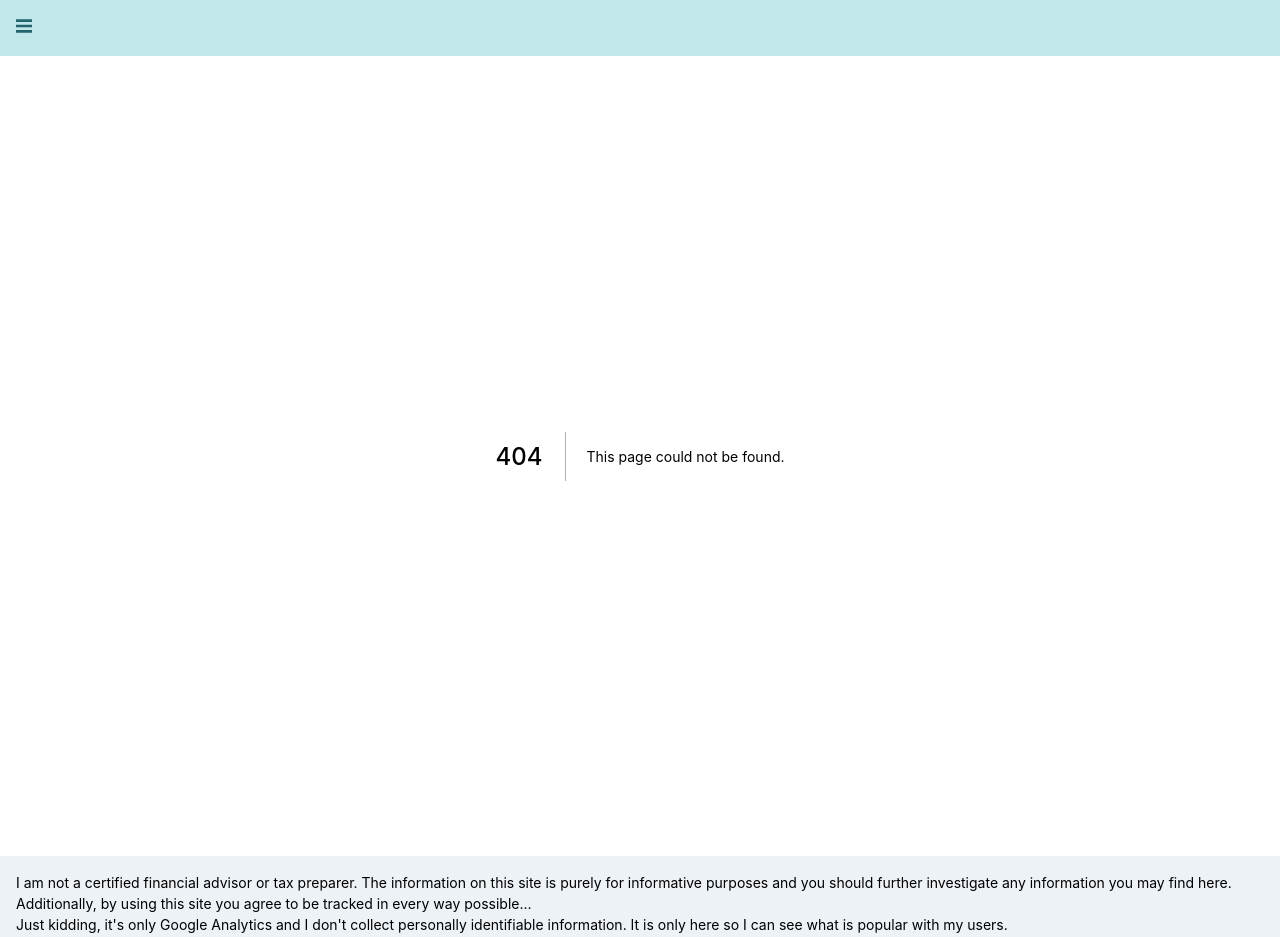
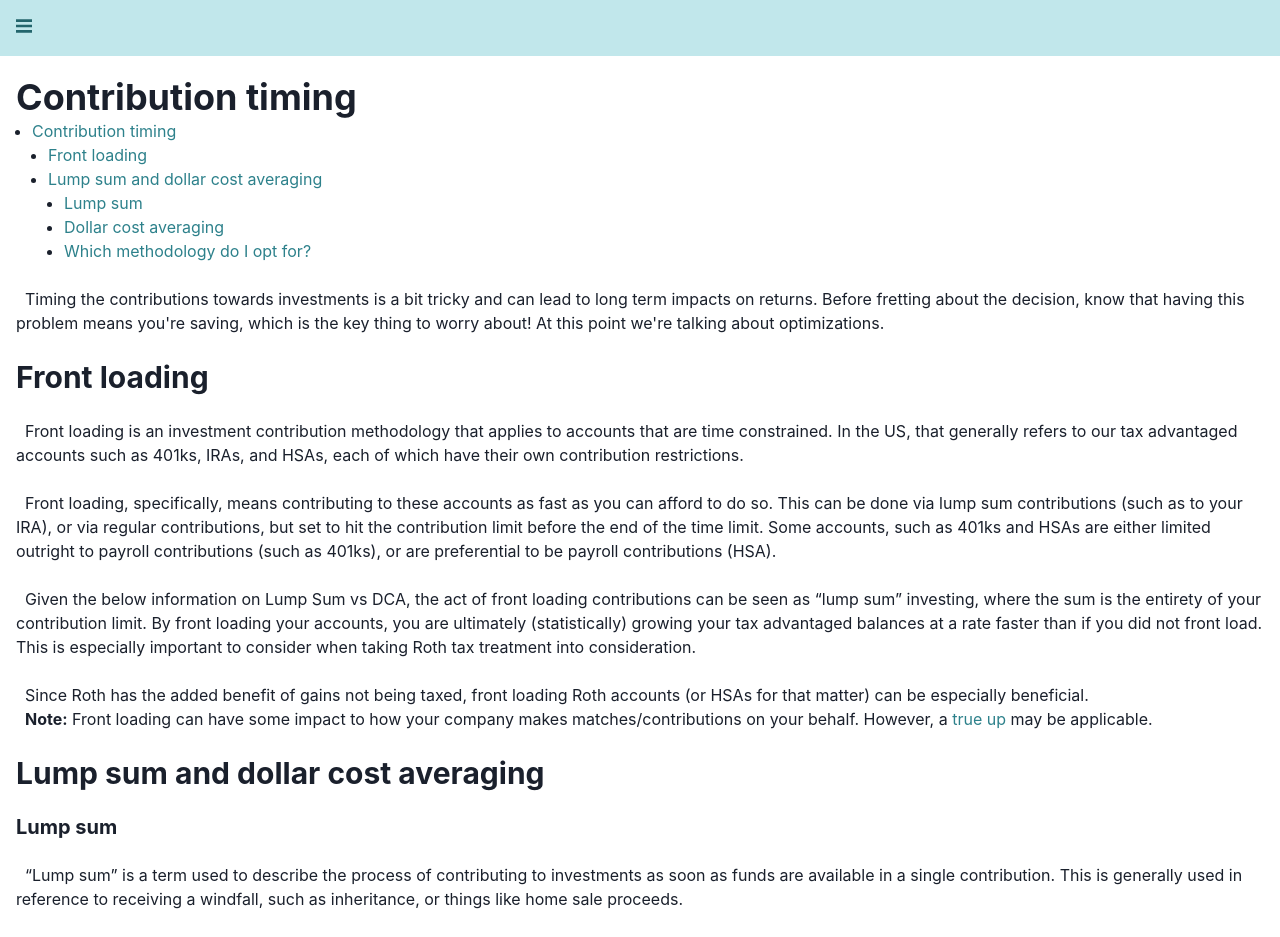
Before and after one commit to m3fawner/ssr-study, a Next.js app: page /investments/contribution-timing in a window 1280 px wide. Before the commit this address had no page. Shown: the top 937 px of the page. Built offline with nearby package versions, Linux system fonts and the light colour scheme.

Commit message:
feat(contribution-timing)

```diff
--- /dev/null
+++ b/markdown/contribution-timing.md
@@ -0,0 +1,74 @@
+# Contribution timing
+
+- [Contribution timing](#contribution-timing)
+  - [Front loading](#front-loading)
+  - [Lump sum and dollar cost averaging](#lump-sum-and-dollar-cost-averaging)
+    - [Lump sum](#lump-sum)
+    - [Dollar cost averaging](#dollar-cost-averaging)
+    - [Which methodology do I opt for?](#which-methodology-do-i-opt-for)
+
+&nbsp;
+
+  Timing the contributions towards investments is a bit tricky and can lead to long term impacts on returns. Before fretting about the decision, know that having this problem means you're saving, which is the key thing to worry about! At this point we're talking about optimizations.
+
+&nbsp;
+
+## Front loading
+
+&nbsp;
+
+  Front loading is an investment contribution methodology that applies to accounts that are time constrained. In the US, that generally refers to our tax advantaged accounts such as 401ks, IRAs, and HSAs, each of which have their own contribution restrictions.
+
+&nbsp;
+
+  Front loading, specifically, means contributing to these accounts as fast as you can afford to do so. This can be done via lump sum contributions (such as to your IRA), or via regular contributions, but set to hit the contribution limit before the end of the time limit. Some accounts, such as 401ks and HSAs are either limited outright to payroll contributions (such as 401ks), or are preferential to be payroll contributions (HSA).
+
+&nbsp;
+
+  Given the below information on Lump Sum vs DCA, the act of front loading contributions can be seen as “lump sum” investing, where the sum is the entirety of your contribution limit. By front loading your accounts, you are ultimately (statistically) growing your tax advantaged balances at a rate faster than if you did not front load. This is especially important to consider when taking Roth tax treatment into consideration.
+
+&nbsp;
+
+  Since Roth has the added benefit of gains not being taxed, front loading Roth accounts (or HSAs for that matter) can be especially beneficial.
+
+  **Note:** Front loading can have some impact to how your company makes matches/contributions on your behalf. However, a [true up](/401k/true-up) may be applicable.
+
+&nbsp;
+
+## Lump sum and dollar cost averaging
+
+&nbsp;
+
+### Lump sum
+
+&nbsp;
+
+  “Lump sum” is a term used to describe the process of contributing to investments as soon as funds are available in a single contribution. This is generally used in reference to receiving a windfall, such as inheritance, or things like home sale proceeds.
+
+&nbsp;
+
+### Dollar cost averaging
+
+&nbsp;
+
+  Dollar cost averaging is the process of taking an amount of money destined for investment, and splitting it into multiple contributions over a defined period of time. This is done in order to capture market trends without concentrating contributions to a singular point in time. For most, they are already dollar cost averaging in a way by making regular contributions to 401(k)s or other accounts via payroll. This is dollar cost averaging your salary into your 401(k).
+
+&nbsp;
+
+### Which methodology do I opt for?
+
+&nbsp;
+
+  Historically, [lump sum beats dollar cost averaging nearly 2/3rds of the time](https://static.twentyoverten.com/5980d16bbfb1c93238ad9c24/rJpQmY8o7/Dollar-Cost-Averaging-Just-Means-Taking-Risk-Later-Vanguard.pdf). This is because your investments have more time in the market to yield returns, as the market trends upward. A common phrase is “time in the market beats timing the market” around this fact.
+
+&nbsp;
+
+  The concentration of your contributions via lump sum is the downside. The entirety of your contribution may be susceptible to having bad timing in the market. If you invest at a peak, then the market drops, your cost basis was established at the peak, but worth less on the market. With dollar cost averaging, only one of your contributions would have taken place at the peak, and subsequent investments at the lower market price (assuming downward trends after the first contribution).
+
+&nbsp;
+
+  However, since the market (generally) trends upward, time in the market ultimately prevails over dollar cost averaging.
+
+&nbsp;
+
+  One additional consideration often overlooked, is the emotional aspect of the decision. Lump sum investments are a bit hard to stomach due to the concentration on a single point in time. Are you the type of investor who beats themselves up over “buying now instead of tomorrow” or “selling too soon”? You may want to dollar cost average, instead. By spreading out your contributions, you’re less likely to look at the performance of your windfall in isolation. This can help decrease any regret associated with a decision that ultimately is at the behest of the market, which is entirely outside of your control.
--- /dev/null
+++ b/pages/investments/contribution-timing.jsx
@@ -0,0 +1,21 @@
+import PropTypes from 'prop-types';
+import Head from '../../src/components/Head';
+import MarkdownConverter from '../../src/components/MarkdownConverter';
+import getMarkdown from '../../markdown/getMarkdown';
+
+const ContributionTiming = ({ contributionTiming }) => (
+  <>
+    <Head title="Contribution timing" description="Timing when a lump sum of cash is added to investments can be very stressful decision. I'm here to help! This article outlines dollar cost averaging, lump sum, and front loading concepts." url="investments/contribution-timing" />
+    <MarkdownConverter pt="5" markdown={contributionTiming} />
+  </>
+);
+ContributionTiming.propTypes = {
+  contributionTiming: PropTypes.string.isRequired,
+};
+
+export const getStaticProps = async () => ({
+  props: {
+    contributionTiming: await getMarkdown('contribution-timing'),
+  },
+});
+export default ContributionTiming;
--- a/src/components/Header.jsx
+++ b/src/components/Header.jsx
@@ -19,6 +19,7 @@ const ROUTE_KEYS = {
   '401K': '401K',
   ASSET_ALLOCATION: 'ASSET_ALLOCATION',
   CAPITAL_GAINS: 'CAPITAL_GAINS',
+  CONTRIBUTION_TIMING: 'CONTRIBUTION_TIMING',
   DONATIONS: 'DONATIONS',
   DIVERSIFICATION: 'DIVERSIFICATION',
   EQUITY_COMPENSATION: 'EQUITY_COMPENSATION',
@@ -37,6 +38,7 @@ const ROUTES = {
   [ROUTE_KEYS['401K']]: '/401k',
   [ROUTE_KEYS.ASSET_ALLOCATION]: '/investments/asset-allocation',
   [ROUTE_KEYS.CAPITAL_GAINS]: '/taxation/capital-gains',
+  [ROUTE_KEYS.CONTRIBUTION_TIMING]: '/investments/contribution-timing',
   [ROUTE_KEYS.DONATIONS]: '/taxation/donations',
   [ROUTE_KEYS.DIVERSIFICATION]: '/investments/diversification',
   [ROUTE_KEYS.EQUITY_COMPENSATION]: '/equity-compensation',
@@ -54,6 +56,7 @@ const ROUTE_NAMES = {
   [ROUTE_KEYS['401K']]: '401(k)',
   [ROUTE_KEYS.ASSET_ALLOCATION]: 'Asset allocation',
   [ROUTE_KEYS.CAPITAL_GAINS]: 'Capital gains',
+  [ROUTE_KEYS.CONTRIBUTION_TIMING]: 'Contribution timing',
   [ROUTE_KEYS.DONATIONS]: 'Donations',
   [ROUTE_KEYS.DIVERSIFICATION]: 'Diversification',
   [ROUTE_KEYS.EQUITY_COMPENSATION]: 'Equity compensation',
@@ -110,6 +113,7 @@ const INVESTMENTS = {
     ROUTE_KEYS.ASSET_ALLOCATION,
     ROUTE_KEYS.DIVERSIFICATION,
     ROUTE_KEYS.REBALANCING,
+    ROUTE_KEYS.CONTRIBUTION_TIMING,
   ],
 };
 const CATEGORIES = {
```
